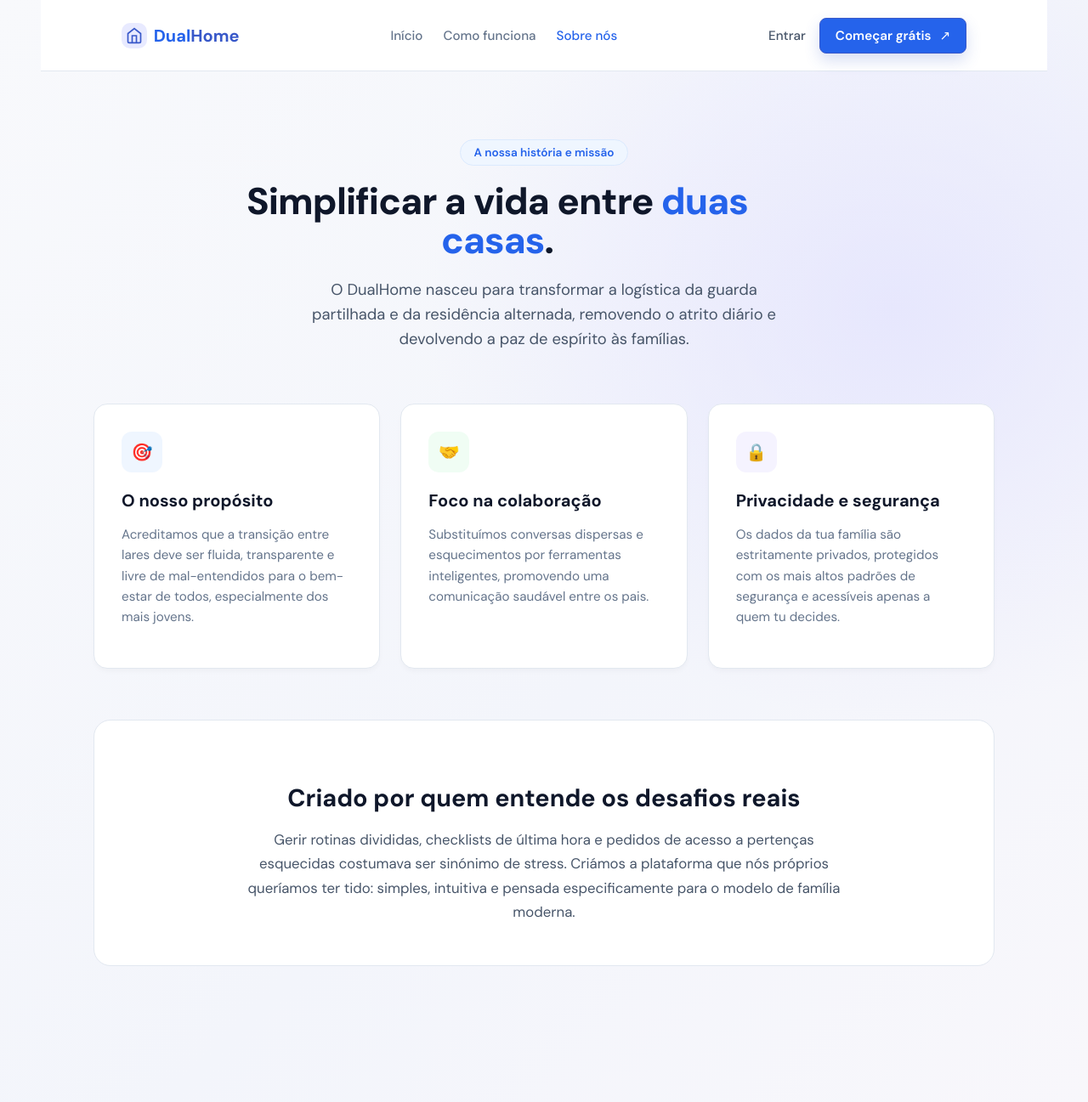
After one commit to joaomota22/dualhome, a PHP site: page /sobrenos.html in a window 1280 px wide. The commit adds this page. Shown: the whole page at 85% size. Run offline with PHP 8.4, Linux system fonts and the light colour scheme.

Commit message:
Atualizada navegação e página Sobre Nós

```diff
--- a/index.html
+++ b/index.html
@@ -8,7 +8,7 @@
       href="https://fonts.googleapis.com/css2?family=DM+Sans:wght@400;500;600;700;800&display=swap"
       rel="stylesheet"
     />
-    <link rel="stylesheet" type="text/css" href="sytles/style.css" />
+   <link rel="stylesheet" type="text/css" href="styles/style.css" />
     <meta name="viewport" content="width=device-width, initial-scale=1.0" />
     <meta name="theme-color" content="#f5f6fb" />
     <title>DualHome</title>
@@ -25,7 +25,7 @@
         <nav class="navbar" aria-label="Navegação principal">
           <a class="nav-link active" href="#inicio">Início</a>
           <a class="nav-link" href="#funcionalidades">Como funciona</a>
-          <a class="nav-link" href="#sobre">Sobre nós</a>
+          <a class="nav-link" href="sobrenos.html">Sobre nós</a>
         </nav>
 
         <div class="header-actions">
--- /dev/null
+++ b/sobrenos.html
@@ -0,0 +1,81 @@
+<!DOCTYPE html>
+<html lang="pt-PT">
+<head>
+    <meta charset="UTF-8">
+    <meta name="viewport" content="width=device-width, initial-scale=1.0">
+    <title>DualHome - Sobre Nós</title>
+    <link rel="stylesheet" href="styles/style.css">
+    <link href="https://fonts.googleapis.com/css2?family=DM+Sans:wght@400;500;600;700;800&display=swap" rel="stylesheet">
+</head>
+<body>
+
+    <div class="page-shell">
+        <!-- CABEÇALHO IDÊNTICO AO INDEX.HTML -->
+        <header class="site-header">
+            <a class="brand" href="index.html" aria-label="DualHome, início">
+                <span class="brand-mark" aria-hidden="true">
+                    <svg width="20" height="20" viewBox="0 0 24 24" fill="none" stroke="currentColor" stroke-width="2"><path d="M3 9l9-7 9 7v11a2 2 0 0 1-2 2H5a2 2 0 0 1-2-2z"></path><polyline points="9 22 9 12 15 12 15 22"></polyline></svg>
+                </span>
+                <span>Dual<span class="brand-light">Home</span></span>
+            </a>
+
+            <nav class="navbar" aria-label="Navegação principal">
+                <a class="nav-link" href="index.html">Início</a>
+                <a class="nav-link" href="como-funciona.html">Como funciona</a>
+                <a class="nav-link active" href="sobrenos.html">Sobre nós</a>
+            </nav>
+
+            <div class="header-actions">
+                <a class="login-link" href="entrar.html">Entrar</a>
+                <a class="button button-small button-primary" href="registar.html">Começar grátis <span aria-hidden="true">↗</span></a>
+            </div>
+        </header>
+
+        <!-- CONTEÚDO PRINCIPAL DO SOBRE NÓS -->
+        <main class="main-content" style="padding: 80px 0; max-width: 1100px; margin: 0 auto;">
+
+            <!-- SECÇÃO HERO -->
+            <section class="about-hero" style="text-align: center; max-width: 750px; margin: 0 auto 60px auto; padding: 0 20px;">
+                <span class="badge" style="display: inline-block; background-color: #eff6ff; color: #2563eb; padding: 6px 16px; border-radius: 20px; font-size: 0.85rem; font-weight: 600; margin-bottom: 20px; border: 1px solid #dbeafe;">A nossa história e missão</span>
+                <h1 style="font-size: 2.75rem; font-weight: 800; letter-spacing: -0.02em; margin-bottom: 20px; color: #0f172a;">
+                    Simplificar a vida entre <span style="color: #2563eb;">duas casas</span>.
+                </h1>
+                <p class="subtitle" style="font-size: 1.15rem; color: #475569; line-height: 1.6; max-width: 580px; margin: 0 auto;">
+                    O DualHome nasceu para transformar a logística da guarda partilhada e da residência alternada, removendo o atrito diário e devolvendo a paz de espírito às famílias.
+                </p>
+            </section>
+
+            <!-- GRELHA DE VALORES -->
+            <section class="values-grid" style="display: grid; grid-template-columns: repeat(auto-fit, minmax(300px, 1fr)); gap: 24px; margin-bottom: 60px; padding: 0 20px;">
+                <div class="value-card" style="background: #ffffff; padding: 32px; border-radius: 16px; border: 1px solid #e2e8f0; box-shadow: 0 4px 6px -1px rgba(0, 0, 0, 0.03);">
+                    <div style="width: 48px; height: 48px; border-radius: 12px; background-color: #eff6ff; display: flex; align-items: center; justify-content: center; font-size: 1.25rem; margin-bottom: 20px;">🎯</div>
+                    <h3 style="font-size: 1.25rem; font-weight: 700; margin-bottom: 10px; color: #0f172a;">O nosso propósito</h3>
+                    <p style="color: #64748b; font-size: 0.95rem; line-height: 1.6;">Acreditamos que a transição entre lares deve ser fluida, transparente e livre de mal-entendidos para o bem-estar de todos, especialmente dos mais jovens.</p>
+                </div>
+                <div class="value-card" style="background: #ffffff; padding: 32px; border-radius: 16px; border: 1px solid #e2e8f0; box-shadow: 0 4px 6px -1px rgba(0, 0, 0, 0.03);">
+                    <div style="width: 48px; height: 48px; border-radius: 12px; background-color: #f0fdf4; display: flex; align-items: center; justify-content: center; font-size: 1.25rem; margin-bottom: 20px;">🤝</div>
+                    <h3 style="font-size: 1.25rem; font-weight: 700; margin-bottom: 10px; color: #0f172a;">Foco na colaboração</h3>
+                    <p style="color: #64748b; font-size: 0.95rem; line-height: 1.6;">Substituímos conversas dispersas e esquecimentos por ferramentas inteligentes, promovendo uma comunicação saudável entre os pais.</p>
+                </div>
+                <div class="value-card" style="background: #ffffff; padding: 32px; border-radius: 16px; border: 1px solid #e2e8f0; box-shadow: 0 4px 6px -1px rgba(0, 0, 0, 0.03);">
+                    <div style="width: 48px; height: 48px; border-radius: 12px; background-color: #f5f3ff; display: flex; align-items: center; justify-content: center; font-size: 1.25rem; margin-bottom: 20px;">🔒</div>
+                    <h3 style="font-size: 1.25rem; font-weight: 700; margin-bottom: 10px; color: #0f172a;">Privacidade e segurança</h3>
+                    <p style="color: #64748b; font-size: 0.95rem; line-height: 1.6;">Os dados da tua família são estritamente privados, protegidos com os mais altos padrões de segurança e acessíveis apenas a quem tu decides.</p>
+                </div>
+            </section>
+
+            <!-- SECÇÃO DE HISTÓRIA / IMPACTO -->
+            <section class="story-section" style="background: #ffffff; border: 1px solid #e2e8f0; border-radius: 20px; padding: 48px; text-align: center; margin: 0 20px 80px 20px;">
+                <h2 style="font-size: 1.8rem; font-weight: 700; margin-bottom: 16px; color: #0f172a;">Criado por quem entende os desafios reais</h2>
+                <p style="max-width: 700px; margin: 0 auto; color: #475569; font-size: 1.05rem; line-height: 1.7;">
+                    Gerir rotinas divididas, checklists de última hora e pedidos de acesso a pertenças esquecidas
+                    costumava ser sinónimo de stress. Criámos a plataforma que nós próprios queríamos ter tido:
+                    simples, intuitiva e pensada especificamente para o modelo de família moderna.
+                </p>
+            </section>
+
+        </main>
+    </div>
+
+</body>
+</html>
--- a/sytles/style.css
+++ b/styles/style.css
@@ -832,3 +832,186 @@ h1 span {
     transition-duration: 0.01ms !important;
   }
 }
+/* ==========================================
+   ESTILOS PARA A PÁGINA SOBRE NÓS
+   ========================================== */
+
+/* Navbar e Alinhamento do Cabeçalho */
+.site-header {
+    display: flex;
+    justify-content: space-between;
+    align-items: center;
+    padding: 16px 8%;
+    background: #ffffff;
+    border-bottom: 1px solid #e2e8f0;
+}
+
+.brand {
+    font-weight: 700;
+    font-size: 1.25rem;
+    color: #2563eb;
+    text-decoration: none;
+    display: flex;
+    align-items: center;
+    gap: 8px;
+}
+
+.navbar {
+    display: flex;
+    gap: 24px;
+}
+
+.navbar a {
+    text-decoration: none;
+    color: #64748b;
+    font-size: 0.95rem;
+    font-weight: 500;
+    transition: color 0.2s;
+}
+
+.navbar a.active, .navbar a:hover {
+    color: #2563eb;
+}
+
+.header-actions {
+    display: flex;
+    align-items: center;
+    gap: 16px;
+}
+
+.login-link {
+    text-decoration: none;
+    color: #475569;
+    font-weight: 500;
+    font-size: 0.95rem;
+}
+
+.button-primary {
+    background-color: #2563eb;
+    color: #ffffff;
+    padding: 10px 18px;
+    border-radius: 8px;
+    text-decoration: none;
+    font-weight: 600;
+    font-size: 0.95rem;
+    transition: background-color 0.2s;
+}
+
+.button-primary:hover {
+    background-color: #1d4ed8;
+}
+
+/* Secção Principal Sobre Nós */
+.about-main {
+    padding: 80px 0;
+}
+
+.about-hero {
+    text-align: center;
+    max-width: 750px;
+    margin: 0 auto 60px auto;
+}
+
+.eyebrow-badge {
+    display: inline-block;
+    background-color: #eff6ff;
+    color: #2563eb;
+    padding: 6px 16px;
+    border-radius: 20px;
+    font-size: 0.85rem;
+    font-weight: 600;
+    margin-bottom: 20px;
+    border: 1px solid #dbeafe;
+}
+
+.about-hero {
+    text-align: center;
+    max-width: 750px;
+    margin: 0 auto 60px auto;
+
+}
+.about-hero h1 {
+    font-size: 2.75rem;
+    font-weight: 800;
+    letter-spacing: -0.02em;
+    margin-bottom: 20px;
+    color: #0f172a;
+    text-align: center; /
+}
+.text-blue {
+    color: #2563eb;
+}
+
+.subtitle {
+    font-size: 1.15rem;
+    color: #475569;
+    line-height: 1.7;
+}
+
+/* Grelha de Cartões de Valores */
+.values-grid {
+    display: grid;
+    grid-template-columns: repeat(auto-fit, minmax(300px, 1fr));
+    gap: 24px;
+    margin-bottom: 60px;
+}
+
+.value-card {
+    background: #ffffff;
+    padding: 32px;
+    border-radius: 16px;
+    border: 1px solid #e2e8f0;
+    box-shadow: 0 4px 6px -1px rgba(0, 0, 0, 0.03);
+}
+
+.card-icon {
+    width: 48px;
+    height: 48px;
+    border-radius: 12px;
+    display: flex;
+    align-items: center;
+    justify-content: center;
+    font-size: 1.25rem;
+    margin-bottom: 20px;
+}
+
+.blue-bg { background-color: #eff6ff; }
+.green-bg { background-color: #f0fdf4; }
+.purple-bg { background-color: #f5f3ff; }
+
+.value-card h3 {
+    font-size: 1.25rem;
+    font-weight: 700;
+    margin-bottom: 10px;
+    color: #0f172a;
+}
+
+.value-card p {
+    color: #64748b;
+    font-size: 0.95rem;
+    line-height: 1.6;
+}
+
+/* Secção de História */
+.story-section {
+    background: #ffffff;
+    border: 1px solid #e2e8f0;
+    border-radius: 20px;
+    padding: 48px;
+    text-align: center;
+}
+
+.story-section h2 {
+    font-size: 1.8rem;
+    font-weight: 700;
+    margin-bottom: 16px;
+    color: #0f172a;
+}
+
+.story-section p {
+    max-width: 700px;
+    margin: 0 auto;
+    color: #475569;
+    font-size: 1.05rem;
+    line-height: 1.7;
+}
```
